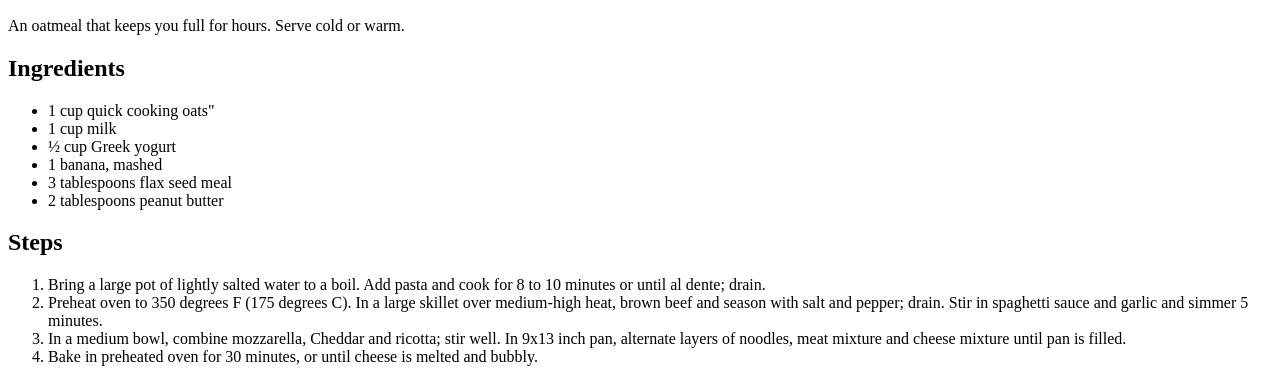
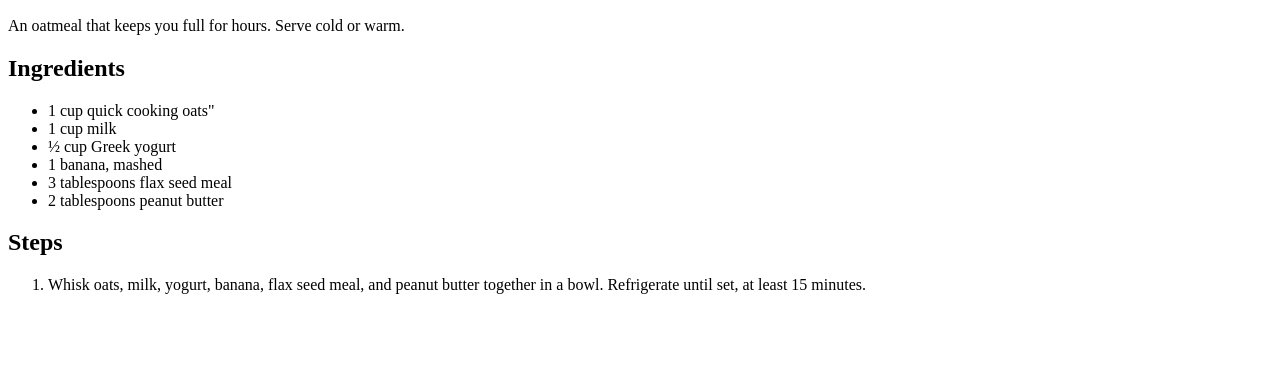
Before and after one commit to rhingstrumjr/odin_recipes, a plain HTML site: page recipes/oatmeal.html in a window 1280 px wide. Shown: the part 434-816 px from the top of the page. Drawn offline with Linux system fonts and the light colour scheme.

Commit message:
Add steps

```diff
--- a/recipes/oatmeal.html
+++ b/recipes/oatmeal.html
@@ -22,10 +22,7 @@
     </ul>
     <h2>Steps</h2>
     <ol>
-        <li>Bring a large pot of lightly salted water to a boil. Add pasta and cook for 8 to 10 minutes or until al dente; drain.</li>
-        <li>Preheat oven to 350 degrees F (175 degrees C). In a large skillet over medium-high heat, brown beef and season with salt and pepper; drain. Stir in spaghetti sauce and garlic and simmer 5 minutes.</li>
-        <li>In a medium bowl, combine mozzarella, Cheddar and ricotta; stir well. In 9x13 inch pan, alternate layers of noodles, meat mixture and cheese mixture until pan is filled.</li>
-        <li>Bake in preheated oven for 30 minutes, or until cheese is melted and bubbly.</li>
+        <li>Whisk oats, milk, yogurt, banana, flax seed meal, and peanut butter together in a bowl. Refrigerate until set, at least 15 minutes.</li>
     </ol>
 </body>
 </html>
```
